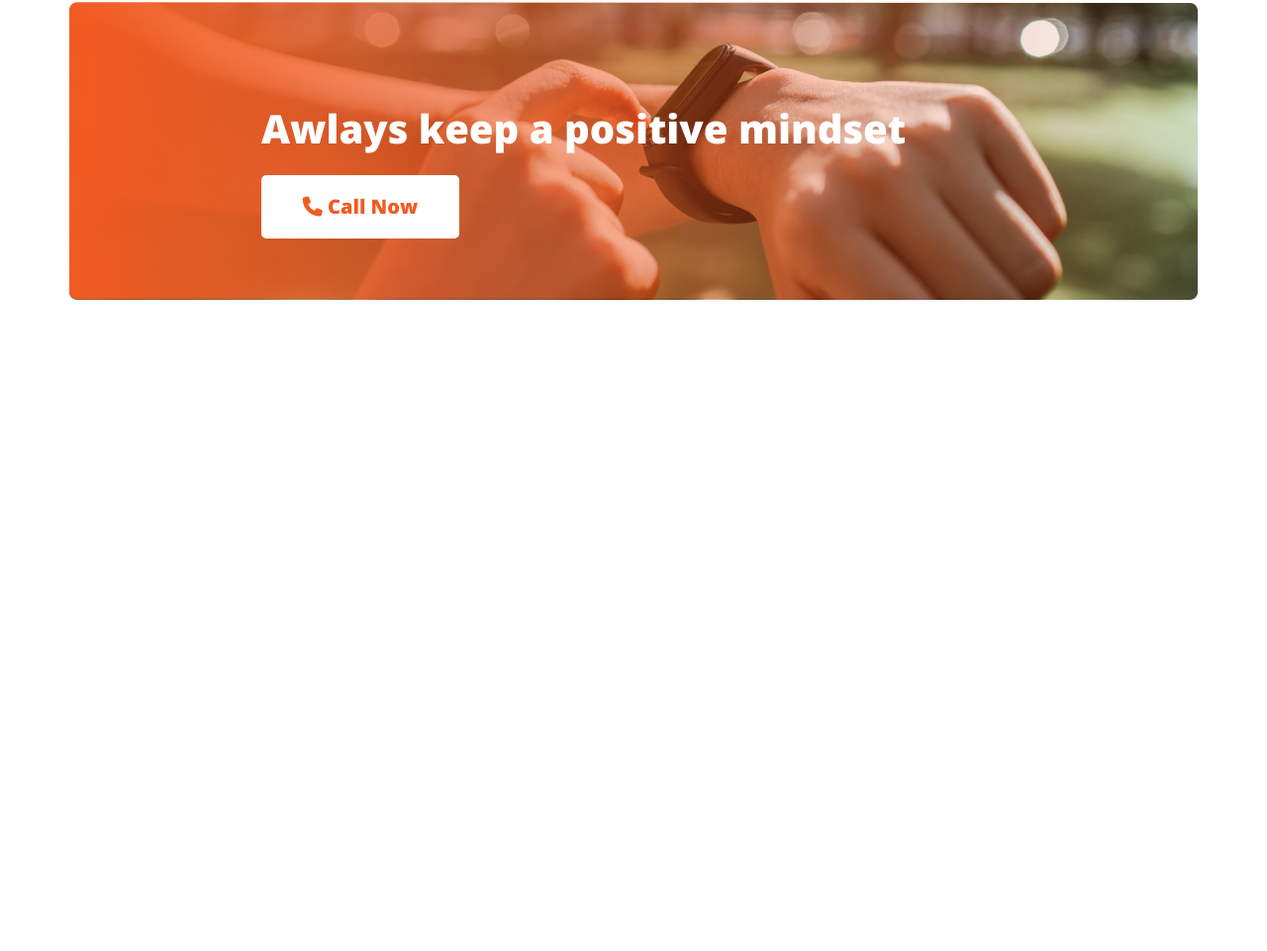
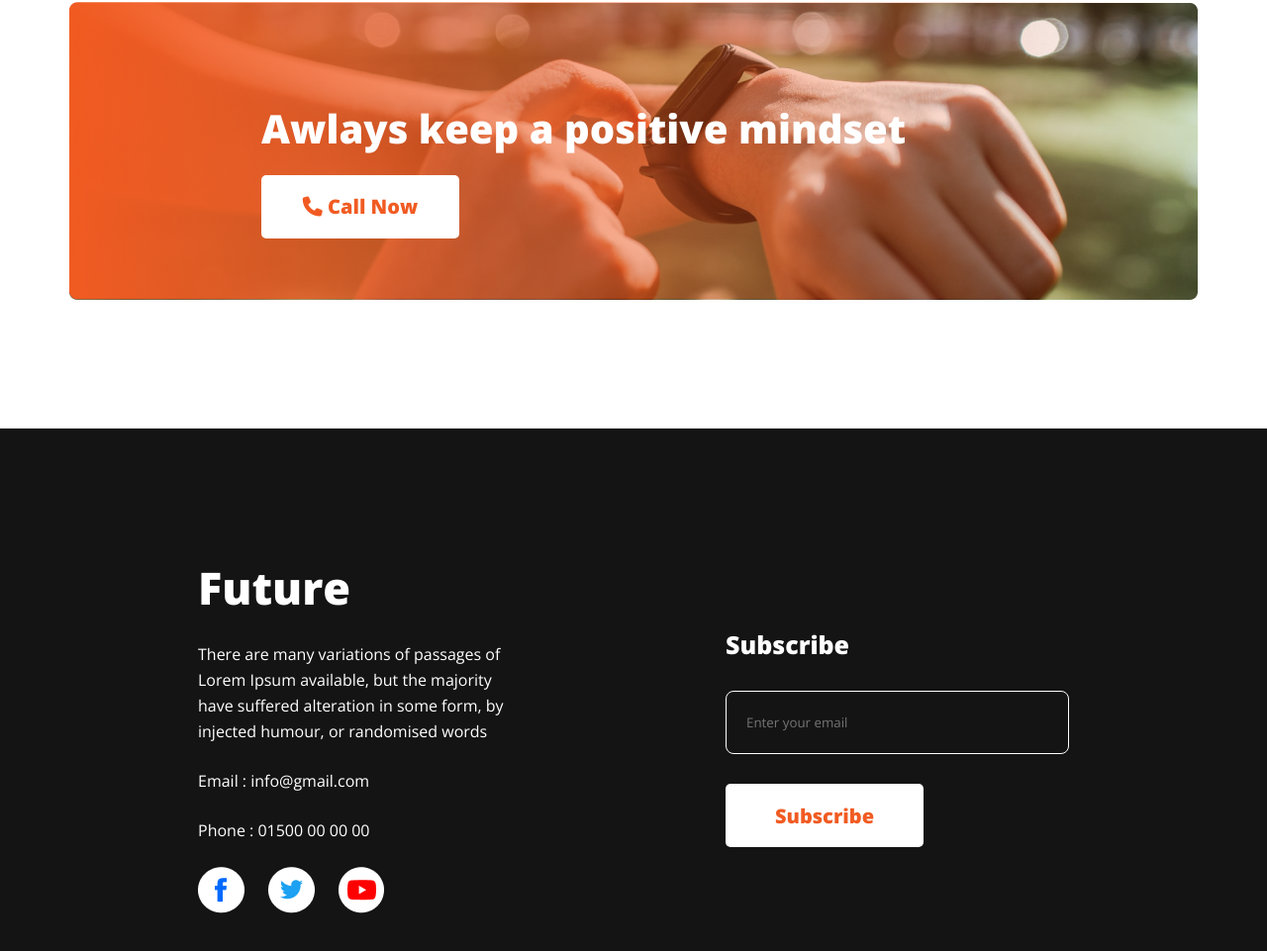
Before and after one commit to rejoanulferdoush/new-year-new-me, a plain HTML site: page index.html in a window 1280 px wide. Shown: the part 2231-3192 px from the top of the page at 99% size. Before the commit the page ends 2534 px from the top, so only its background shows below. Drawn offline with nearby package versions, Linux system fonts and the light colour scheme.

Commit message:
footer and all done

```diff
--- a/assets/custom.css
+++ b/assets/custom.css
@@ -155,3 +155,44 @@
     font-size: 40px;
     font-weight: 700;
 }
+/* footer styles */
+.foot-container{
+    display: flex;
+    gap: 200px;
+    color: #FFF;
+    background-color: #151414;
+    padding: 130px 200px;
+}
+.left-head{
+    font-size: 45px;
+    font-weight: 700;
+    margin-bottom: 24px;
+}
+.left-desc{
+    font-size: 16px;
+    font-weight: 400;
+    line-height: 26px;
+    margin-bottom: 24px;
+}
+.ico-fb, .ico-tw{
+    margin-right: 20px;
+}
+.right-content{
+    width: 50%;
+}
+.right-head{
+    margin-bottom: 30px;
+    font-size: 25px;
+    font-weight: 600;
+}
+.sub-email{
+    color: #FFF;
+    margin-bottom: 30px;
+    padding: 22px  150px 22px 20px;
+    border-radius: 8px;
+    border: 1px solid #FFF;
+    background-color: transparent;
+}
+.sub-email:focus{
+    outline: none;
+}
--- a/index.html
+++ b/index.html
@@ -92,8 +92,25 @@
         </section>
     </main>
     <!-- footer section -->
-    <footer>
-
+    <footer class="mt foot-container">
+        <!-- left-content -->
+        <div class="left-content">
+            <h3 class="left-head">Future</h3>
+            <p class="left-desc">There are many variations of passages of Lorem Ipsum available, but the majority have suffered alteration in some form, by injected humour, or randomised words</p>
+            <p class="left-desc">Email : info@gmail.com</p>
+            <p class="left-desc">Phone : 01500 00 00 00</p>
+            <div class="social-icon">
+                <a href="#"><img src="/images/icons/fb.png" alt="" srcset="" class="ico-fb"></a>
+                <a href="#"><img src="/images/icons/twitter.png" alt="" srcset="" class="ico-tw"></a>
+                <a href="#"><img src="/images/icons/youtube.png" alt="" srcset="" class="ico-yt"></a>
+            </div>
+        </div>
+        <!-- right content -->
+        <div class="right-content">
+            <h5 class="right-head">Subscribe</h5>
+            <input type="email" name="" id="" class="sub-email" placeholder="Enter your email">
+            <button class="secondary-btn">Subscribe</button>
+        </div>
     </footer>
 
 </body>
```
